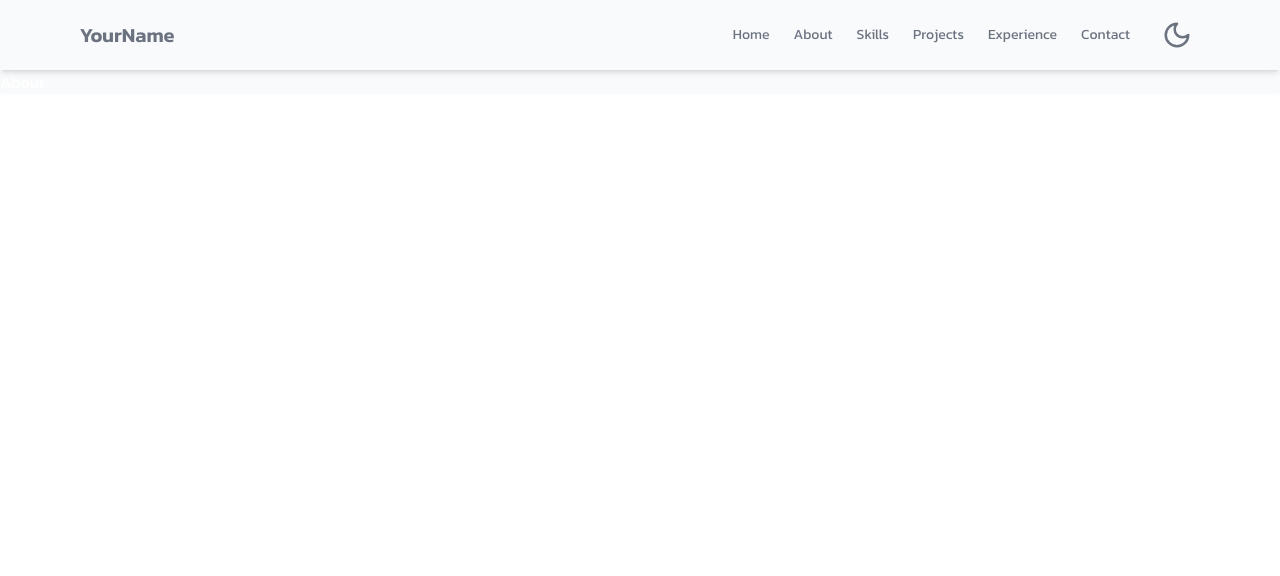
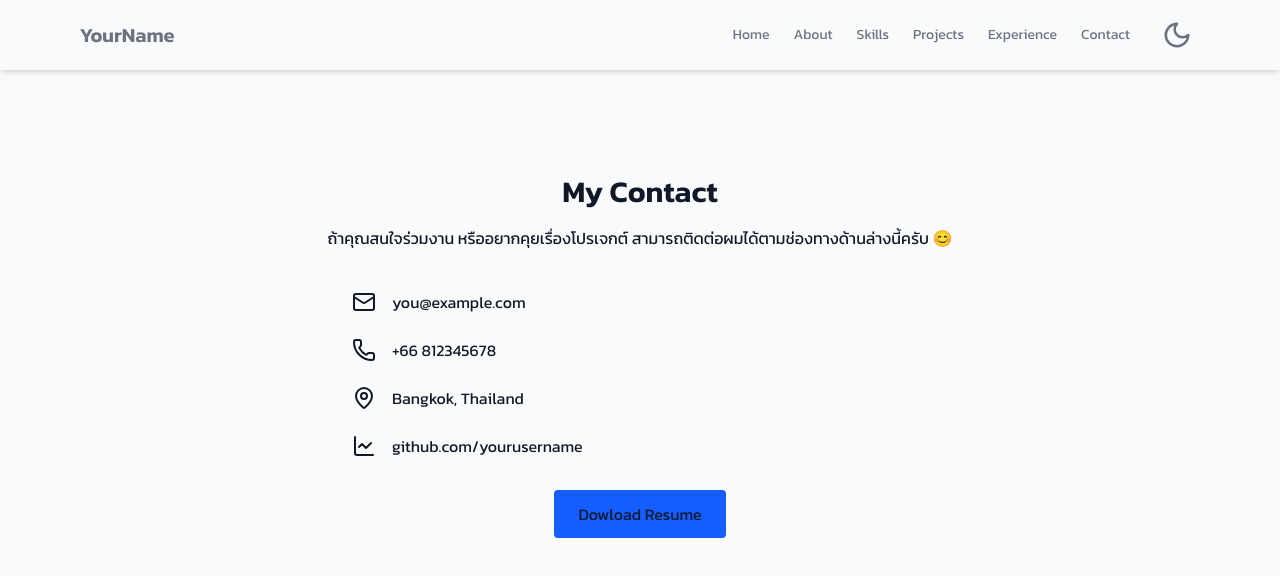
Before and after one commit to Phassakor/myProfile, a Next.js app: page /me/contact in a window 1280 px wide. Shown: the top 576 px of the page. Built offline with nearby package versions, Linux system fonts and the light colour scheme.

Commit message:
ีupdate

```diff
--- a/app/backgroundprofile.css
+++ b/app/backgroundprofile.css
@@ -25,7 +25,7 @@
 
   .line {
     position: relative;
-    width: 5px;
+    width: 7px;
     height: 100%;
     /*background: #ffffff;  /* Line color */
     overflow: hidden;
--- a/app/globals.css
+++ b/app/globals.css
@@ -40,3 +40,8 @@ body {
   background-color: #1F2937  ;
   color: #a0af9c;
 }
+
+.bgHero {
+  background-image: url(https://media.giphy.com/media/v1.Y2lkPTc5MGI3NjExYTZyMXNnemVkNWJ6MzZjNXBqNmgwcmE0d3dyeHdncm5pcnU4OHZuOCZlcD12MV9naWZzX3NlYXJjaCZjdD1n/QpVUMRUJGokfqXyfa1/giphy.gif);
+  background-size: cover;
+}
--- a/app/me/about/page.tsx
+++ b/app/me/about/page.tsx
@@ -1,7 +1,79 @@
+'use client';
+
+import Image from 'next/image';
+import { motion } from 'framer-motion';
+import { FaReact, FaGithub, FaHtml5, FaCss3Alt, FaVuejs } from 'react-icons/fa';
+import { SiNextdotjs, SiTailwindcss, SiTypescript, SiFigma, SiJavascript } from 'react-icons/si';
+
+const fadeUp = {
+  hidden: { opacity: 0, y: 30 },
+  visible: (i: number) => ({
+    opacity: 1,
+    y: 0,
+    transition: { delay: i * 0.2, duration: 0.6, ease: 'easeOut' },
+  }),
+};
+
 export default function About() {
-    return (
-      <div className=" text-white">
-          <p>About</p>
+  return (
+    <motion.section
+      id="about"
+      className="min-h-screen px-6 py-20"
+      initial="hidden"
+      whileInView="visible"
+      viewport={{ once: true }}
+    >
+      <motion.h2
+        custom={0}
+        variants={fadeUp}
+        className="text-4xl font-bold text-center mb-12"
+      >
+        About Me
+      </motion.h2>
+
+      <div className="max-w-6xl mx-auto flex flex-col md:flex-row items-center gap-12">
+        {/* Profile Image */}
+        <motion.div custom={1} variants={fadeUp} className="flex-shrink-0">
+          <Image
+            src="/images/ingo.jpg"
+            alt="Profile"
+            width={250}
+            height={250}
+            className="rounded-full object-cover border-4 border-blue-500 shadow-lg"
+            priority
+          />
+        </motion.div>
+
+        {/* About Content */}
+        <motion.div custom={2} variants={fadeUp} className="space-y-6 text-left">
+          <h3 className="text-2xl font-semibold">I'm a Frontend Developer 👨‍💻</h3>
+          <p className="">
+            สวัสดีครับ ผมเป็น Frontend Dev ที่ชื่นชอบการสร้าง UI ที่ทั้งสวยงามและใช้งานได้จริง
+            มีความหลงใหลในการใช้เทคโนโลยีสมัยใหม่เช่น React, Next.js, TailwindCSS และ TypeScript
+            เพื่อสร้างเว็บไซต์ที่ทันสมัยและประสิทธิภาพสูง
+          </p>
+          <p className="">
+            ผมเชื่อในงานออกแบบที่ใส่ใจในรายละเอียด การเขียนโค้ดที่สะอาด และการเรียนรู้ที่ไม่หยุดนิ่ง
+          </p>
+        </motion.div>
       </div>
-    );
-  }
+
+      {/* Tech Stack */}
+      <motion.div custom={3} variants={fadeUp} className="mt-16 text-center">
+        <h4 className="text-xl font-semibold mb-6">Tech Stack & Tools</h4>
+        <div className="grid grid-cols-3 md:grid-cols-5 gap-6 justify-items-center text-4xl text-blue-600 dark:text-blue-400">
+        <FaReact title="React" />
+        <SiNextdotjs title="Next.js" />
+        <SiTypescript title="TypeScript" />
+        <SiJavascript title="JavaScript" />
+        <FaVuejs title="Vue.js" />
+        <SiTailwindcss title="TailwindCSS" />
+        <SiFigma title="Figma" />
+        <FaGithub title="GitHub" />
+        <FaHtml5 title="HTML5" />
+        <FaCss3Alt title="CSS3" />
+        </div>
+      </motion.div>
+    </motion.section>
+  );
+}
--- a/app/me/contact/page.tsx
+++ b/app/me/contact/page.tsx
@@ -1,7 +1,108 @@
+"use client";
+
+import { Mail, MapPin, Phone, LineChart, } from "lucide-react";
+import Link from "next/link";
+import { motion } from "framer-motion";
+
 export default function Contact() {
-    return (
-      <div className=" text-white">
-          <p>About</p>
-      </div>
-    );
-  }
+  const fadeUp = {
+    hidden: { opacity: 0, y: 20 },
+    visible: (i: number) => ({
+      opacity: 1,
+      y: 0,
+      transition: { delay: i * 0.2, duration: 0.6, ease: "easeOut" },
+    }),
+  };
+
+  return (
+    <section className="pt-10">
+      <motion.section
+        id="contact"
+        initial="hidden"
+        whileInView="visible"
+        viewport={{ once: true }}
+        className="min-h-screen px-4 py-16 text-center"
+      >
+        <motion.h2
+          variants={fadeUp}
+          custom={0}
+          className="text-3xl font-bold mb-4"
+        >
+          My Contact
+        </motion.h2>
+
+        <motion.p
+          variants={fadeUp}
+          custom={1}
+          className="mb-10"
+        >
+          ถ้าคุณสนใจร่วมงาน หรืออยากคุยเรื่องโปรเจกต์
+          สามารถติดต่อผมได้ตามช่องทางด้านล่างนี้ครับ 😊
+        </motion.p>
+
+        <div className="max-w-xl mx-auto space-y-6 text-left">
+          {[
+            {
+              icon: <Mail className="" />,
+              text: "you@example.com",
+              delay: 2,
+            },
+            {
+              icon: <Phone className="" />,
+              text: "+66 812345678",
+              delay: 3,
+            },
+            {
+              icon: <MapPin className="" />,
+              text: "Bangkok, Thailand",
+              delay: 4,
+            },
+            {
+              icon: <LineChart className="" />,
+              text: "github.com/yourusername",
+              link: "https://github.com/yourusername",
+              delay: 5,
+            },
+
+          ].map(({ icon, text, link, delay }, i) => (
+            <motion.div
+              key={i}
+              variants={fadeUp}
+              custom={delay}
+              className="flex items-center gap-4"
+            >
+              {icon}
+              {link ? (
+                <Link
+                  href={link}
+                  target="_blank"
+                  className="hover:text-blue-600"
+                >
+                  {text}
+                </Link>
+              ) : (
+                <span className="">{text}</span>
+              )}
+            </motion.div>
+          ))}
+
+          <motion.div
+            variants={fadeUp}
+            custom={7}
+            className="mt-8 flex justify-center"
+          >
+            <motion.a
+              whileHover={{ scale: 1.05 }}
+              whileTap={{ scale: 0.98 }}
+              href="/resume.pdf"
+              target="_blank"
+              className="inline-block px-6 py-3 bg-blue-600 rounded hover:bg-blue-700 transition"
+            >
+              Dowload Resume
+            </motion.a>
+          </motion.div>
+        </div>
+      </motion.section>
+    </section>
+  );
+}
--- a/app/me/home/page.tsx
+++ b/app/me/home/page.tsx
@@ -3,7 +3,7 @@ import Hero from "@/components/Hero";
 export default function Home() {
     return (
       <div className=" text-white">
-          <Hero />
+        <Hero />
       </div>
     );
   }
--- a/app/me/layout.tsx
+++ b/app/me/layout.tsx
@@ -17,9 +17,9 @@ export default function UserLayout({
   useEffect(() => {
     const timeout = setTimeout(() => {
       setMounted(true);
-    }, 1000); // ⏱️ หน่วง 3 วินาที
+    }, 1000);
 
-    return () => clearTimeout(timeout); // เคลียร์ timeout ถ้า component unmount
+    return () => clearTimeout(timeout);
   }, []);
 
   if (!mounted) return (
--- a/components/Navbar.tsx
+++ b/components/Navbar.tsx
@@ -12,7 +12,7 @@ const navItems = [
   { name: "Skills", href: "#skills" },
   { name: "Projects", href: "#projects" },
   { name: "Experience", href: "#experience" },
-  { name: "Contact", href: "#contact" },
+  { name: "Contact", href: "/me/contact" },
 ];
 
 export default function Navbar() {
--- a/package.json
+++ b/package.json
@@ -9,12 +9,13 @@
     "lint": "next lint"
   },
   "dependencies": {
-    "framer-motion": "^12.8.2",
+    "framer-motion": "^12.9.2",
     "lucide-react": "^0.503.0",
     "next": "15.3.0",
     "next-themes": "^0.4.6",
     "react": "^19.0.0",
-    "react-dom": "^19.0.0"
+    "react-dom": "^19.0.0",
+    "react-icons": "^5.5.0"
   },
   "devDependencies": {
     "@eslint/eslintrc": "^3",
```
Also changed, not shown: public/images/ingo.jpg (added), 1 other file (tests, documents, lock files or other folders).
